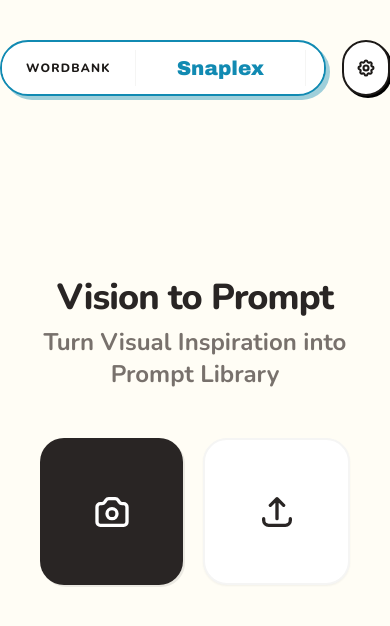
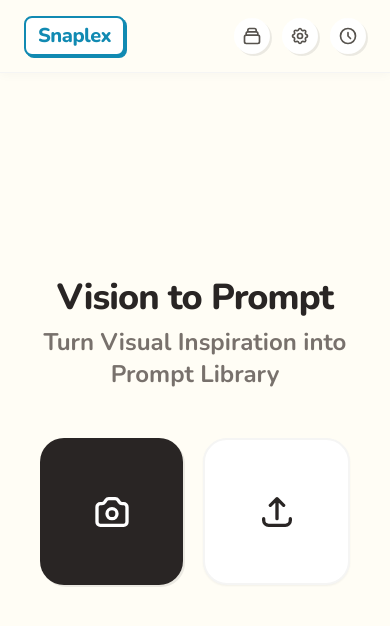
Before and after one commit to ginger4soda-netizen/Snaplex, a React (Vite) app: page / in a window 390 px wide. Shown: the top 626 px of the page. Built offline with nearby package versions, Linux system fonts and the light colour scheme.

Commit message:
移动端布局调整

```diff
--- a/components/Header.tsx
+++ b/components/Header.tsx
@@ -22,7 +22,60 @@ const Header: React.FC<HeaderProps> = ({ currentMode, setMode }) => {
     };
 
     return (
-        <header className="fixed top-10 left-0 right-0 z-50 flex justify-center pointer-events-none transition-all duration-500">
+        <>
+            {/* Mobile Header - Restored Version */}
+            <header className="md:hidden fixed top-0 left-0 right-0 z-50 flex justify-center pointer-events-none">
+                <div className="w-full max-w-screen-md bg-cream/95 backdrop-blur-md px-6 py-4 flex justify-between items-center border-b border-stone-100 pointer-events-auto shadow-[0_2px_10px_rgba(0,0,0,0.03)]">
+                    {/* Logo */}
+                    <div
+                        className="flex items-center gap-2 cursor-pointer group"
+                        onClick={() => setMode('home')}
+                    >
+                        <div className="px-3 py-1 border-2 border-softblue rounded-lg flex items-center justify-center shadow-[2px_2px_0px_0px_rgba(17,138,178,1)] bg-white group-active:translate-y-0.5 group-active:shadow-none transition-all">
+                            <h1 className="font-extrabold text-xl text-softblue tracking-tight">Snaplex</h1>
+                        </div>
+                    </div>
+
+                    <div className="flex items-center gap-3">
+                        {/* Printer / Collection Gallery Button */}
+                        <button
+                            onClick={() => setMode(currentMode === 'printer' ? 'home' : 'printer')}
+                            className={`p-2 rounded-full transition-all shadow-pop-sm active:translate-y-1 active:shadow-none ${currentMode === 'printer' ? 'bg-coral text-white' : 'bg-white text-stone-600 hover:text-coral'}`}
+                            title="Style Printer & Collection"
+                        >
+                            <svg className="w-5 h-5" fill="none" stroke="currentColor" viewBox="0 0 24 24">
+                                <path strokeLinecap="round" strokeLinejoin="round" strokeWidth="2" d="M19 11H5m14 0a2 2 0 012 2v6a2 2 0 01-2 2H5a2 2 0 01-2-2v-6a2 2 0 012-2m14 0V9a2 2 0 00-2-2M5 11V9a2 2 0 012-2m0 0V5a2 2 0 012-2h6a2 2 0 012 2v2M7 7h10" />
+                            </svg>
+                        </button>
+
+                        {/* Settings Button */}
+                        <button
+                            onClick={() => setMode(currentMode === 'settings' ? 'home' : 'settings')}
+                            className={`p-2 rounded-full transition-all shadow-pop-sm active:translate-y-1 active:shadow-none ${currentMode === 'settings' ? 'bg-stone-800 text-white' : 'bg-white text-stone-600'}`}
+                            title="Settings"
+                        >
+                            <svg className="w-5 h-5" fill="none" stroke="currentColor" viewBox="0 0 24 24">
+                                <path strokeLinecap="round" strokeLinejoin="round" strokeWidth="2" d="M10.325 4.317c.426-1.756 2.924-1.756 3.35 0a1.724 1.724 0 002.573 1.066c1.543-.94 3.31.826 2.37 2.37a1.724 1.724 0 001.065 2.572c1.756.426 1.756 2.924 0 3.35a1.724 1.724 0 00-1.066 2.573c.94 1.543-.826 3.31-2.37 2.37a1.724 1.724 0 00-2.572 1.065c-.426 1.756-2.924 1.756-3.35 0a1.724 1.724 0 00-2.573-1.066c-1.543.94-3.31-.826-2.37-2.37a1.724 1.724 0 00-1.065-2.572c-1.756-.426-1.756-2.924 0-3.35a1.724 1.724 0 001.066-2.573c-.94-1.543.826-3.31 2.37-2.37.996.608 2.296.07 2.572-1.065z" />
+                                <path strokeLinecap="round" strokeLinejoin="round" strokeWidth="2" d="M15 12a3 3 0 11-6 0 3 3 0 016 0z" />
+                            </svg>
+                        </button>
+
+                        {/* History Button */}
+                        <button
+                            onClick={() => setMode(currentMode === 'history' ? 'home' : 'history')}
+                            className={`p-2 rounded-full transition-all shadow-pop-sm active:translate-y-1 active:shadow-none ${currentMode === 'history' ? 'bg-softblue text-white' : 'bg-white text-stone-600'}`}
+                            title="History"
+                        >
+                            <svg className="w-5 h-5" fill="none" stroke="currentColor" viewBox="0 0 24 24">
+                                <path strokeLinecap="round" strokeLinejoin="round" strokeWidth="2" d="M12 8v4l3 3m6-3a9 9 0 11-18 0 9 9 0 0118 0z" />
+                            </svg>
+                        </button>
+                    </div>
+                </div>
+            </header>
+
+            {/* Desktop Header - Original Hidden on Mobile */}
+            <header className="hidden md:flex fixed top-10 left-0 right-0 z-50 justify-center pointer-events-none transition-all duration-500">
                 {/* Box Navigation Container - Horizontal Capsule */}
                 <div className={`pointer-events-auto flex items-center bg-white border-2 rounded-full overflow-hidden transition-all duration-300 ${getAccentStyles()}`}>
 
@@ -65,6 +118,7 @@ const Header: React.FC<HeaderProps> = ({ currentMode, setMode }) => {
                     </svg>
                 </button>
             </header>
+        </>
     );
 };
 
--- a/components/Home.tsx
+++ b/components/Home.tsx
@@ -186,12 +186,25 @@ const Home: React.FC<Props> = ({ onImageUpload, systemLanguage, isAnalyzing = fa
 
       {/* ===================== MOBILE LAYOUT (Default) ===================== */}
       <div className="md:hidden p-6 flex flex-col items-center justify-center min-h-[90vh] text-center pt-32 bg-cream">
-        <h2 className="text-4xl font-black text-stone-800 mb-2 tracking-tight animate-[fadeInUp_0.8s_ease-out]">{t.homeTitle}</h2>
+        <h2 className="text-4xl font-black text-stone-800 mb-2 tracking-tight animate-[fadeInUp_0.8s_ease-out]">{t.homeMainTitle || 'Vision to Prompt'}</h2>
         <p className={`text-2xl font-bold text-stone-500 mb-12 transition-opacity duration-1000 ${showSubtitle ? 'opacity-100' : 'opacity-0'}`}>
-          {t.homeTitle2}
+          {t.homeSubtitle1 || 'Turn Visual Inspiration'} {t.homeSubtitle2 || 'into Prompt Library'}
         </p>
 
-        <div className="flex gap-5 w-full max-w-sm px-4">
+        {isAnalyzing ? (
+          <div className="w-full max-w-sm px-4 animate-[fadeIn_0.3s_ease-out]">
+            <div className="bg-white p-6 rounded-3xl border-2 border-stone-100 shadow-sm flex flex-col items-center gap-4">
+              <CrabProgressBar
+                progress={analysisProgress}
+                isComplete={analysisProgress >= 100}
+                trackColor="bg-stone-200"
+                fillColor="bg-stone-800"
+              />
+              <p className="text-stone-500 font-bold text-sm animate-pulse">{t.analyzing || 'Analyzing...'}</p>
+            </div>
+          </div>
+        ) : (
+          <div className="flex gap-5 w-full max-w-sm px-4 animate-[fadeIn_0.3s_ease-out]">
             <button
               onClick={startCamera}
               className="flex-1 aspect-square bg-stone-800 text-white rounded-3xl shadow-pop-sm active:scale-95 transition-all flex flex-col items-center justify-center gap-2 hover:bg-stone-700 hover:-translate-y-1"
@@ -208,6 +221,7 @@ const Home: React.FC<Props> = ({ onImageUpload, systemLanguage, isAnalyzing = fa
               <svg className="w-10 h-10" fill="none" stroke="currentColor" viewBox="0 0 24 24"><path strokeLinecap="round" strokeLinejoin="round" strokeWidth="2" d="M4 16v1a3 3 0 003 3h10a3 3 0 003-3v-1m-4-8l-4-4m0 0L8 8m4-4v12" /></svg>
             </button>
           </div>
+        )}
 
         <input type="file" ref={fileInputRef} className="hidden" accept="image/*" multiple onChange={handleFileChange} />
       </div>
--- a/components/Settings.tsx
+++ b/components/Settings.tsx
@@ -121,7 +121,7 @@ const Settings: React.FC<Props> = ({ settings, onSave }) => {
     };
 
     return (
-        <div className="min-h-screen pt-40 pb-10 animate-[fadeIn_0.3s_ease-out]">
+        <div className="min-h-screen md:pt-40 pb-10 animate-[fadeIn_0.3s_ease-out]">
             {/* Desktop: Full-screen with max-width constraint */}
             <div className="hidden md:block px-8">
                 <div className="max-w-4xl mx-auto">
@@ -257,7 +257,7 @@ const Settings: React.FC<Props> = ({ settings, onSave }) => {
             </div>
 
             {/* Mobile: Original layout */}
-            <div className="md:hidden p-6 max-w-screen-md mx-auto">
+            <div className="md:hidden px-6 pt-24 pb-6 max-w-screen-md mx-auto">
 
 
                 <div className="space-y-12">
```
Also changed, not shown: components/History.tsx (+25 -8 lines). Lines whose indentation alone changed are shown as unchanged.
